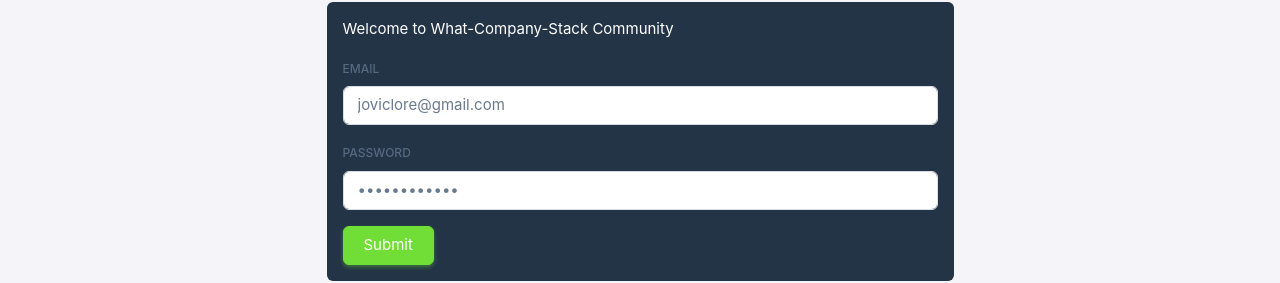
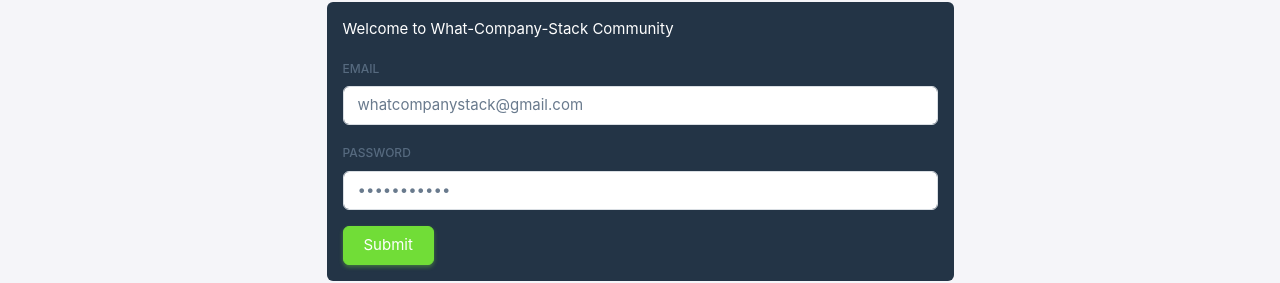
Before and after one commit to vplachejda/Nuxt-frontend, a Nuxt app: page /community/login in a window 1280 px wide. Shown: the part 314-597 px from the top of the page. Built offline with nearby package versions, Linux system fonts and the light colour scheme.

Commit message:
successffully logged in. login auth 95% done

```diff
--- a/pages/community/login.vue
+++ b/pages/community/login.vue
@@ -7,15 +7,14 @@
 				<form @submit.prevent="handleLogin">
 					<div class="mb-3">
 						<label class="form-label">Email</label>
-						<input type="email" class="form-control"
-							placeholder="Enter your email..." v-model="form.email">
+						<input type="email" class="form-control" placeholder="Enter your email..." v-model="form.email">
 					</div>
 					<div class="mb-3">
 						<label class="form-label">Password</label>
-						<input type="password" class="form-control"
-							placeholder="Enter your password..." v-model="form.password">
+						<input type="password" class="form-control" placeholder="Enter your password..."
+							v-model="form.password">
 					</div>
-					<button class="btn btn-success text-white" > Submit </button>
+					<button class="btn btn-success text-white"> Submit </button>
 				</form>
 			</div>
 		</div>
@@ -23,18 +22,32 @@
 </template>
 
 <script setup>
-;
 
 const form = ref({
-	email: "joviclore@gmail.com",
-	password: "jovialpPass2",
+	email: "whatcompanystack@gmail.com",
+	password: "60Leaves60@",
 })
 
 async function handleLogin() {
 
-	console.log(' I was severly hit');
 
-	await useFetch("http://127.0.0.1:8000/sanctum/csrf-cookie")
+	await useFetch("http://127.0.0.1:8002/sanctum/csrf-cookie", {
+		credentials: "include"
+	})
+
+	const token = useCookie('XSRF-TOKEN');
+
+	await useFetch("http://127.0.0.1:8002/api/login", {
+
+		credentials: "include",
+		method: "POST",
+		body: form.value,
+		watch : false,
+		headers: {
+			accept: "application/json",
+			'X-XSRF-TOKEN': token.value,
+		}
+	})
 
 }
 
```
